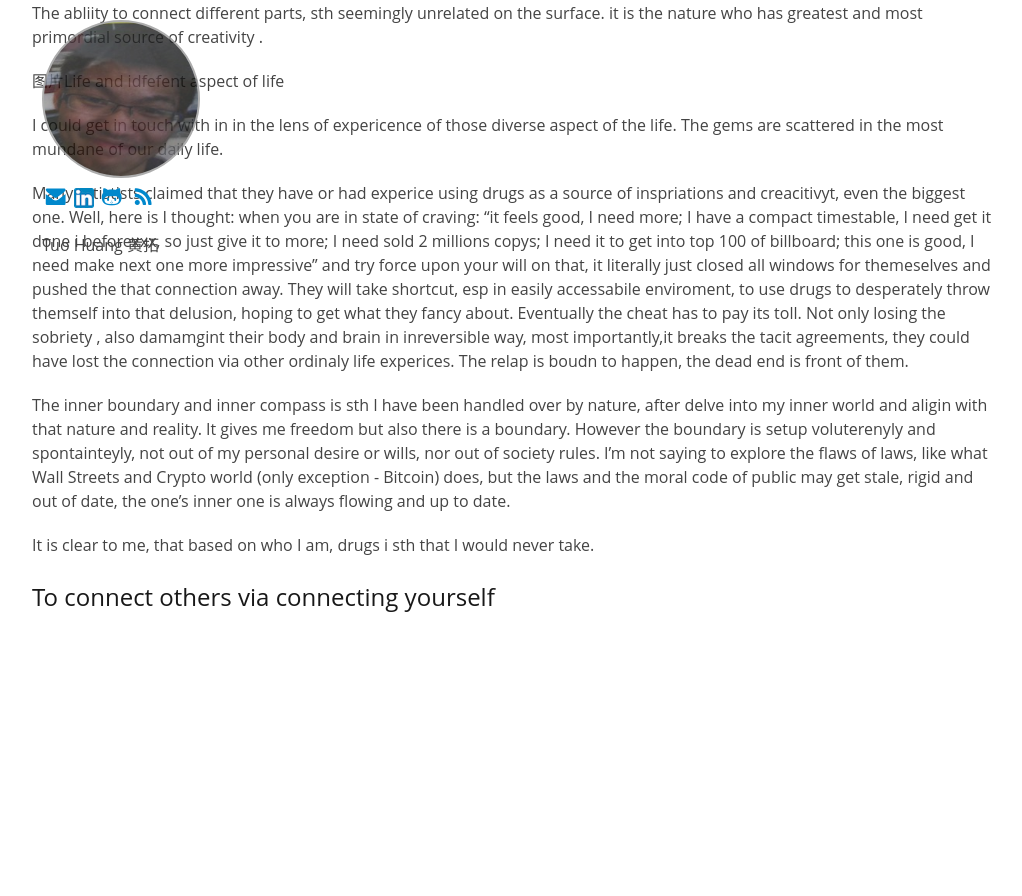
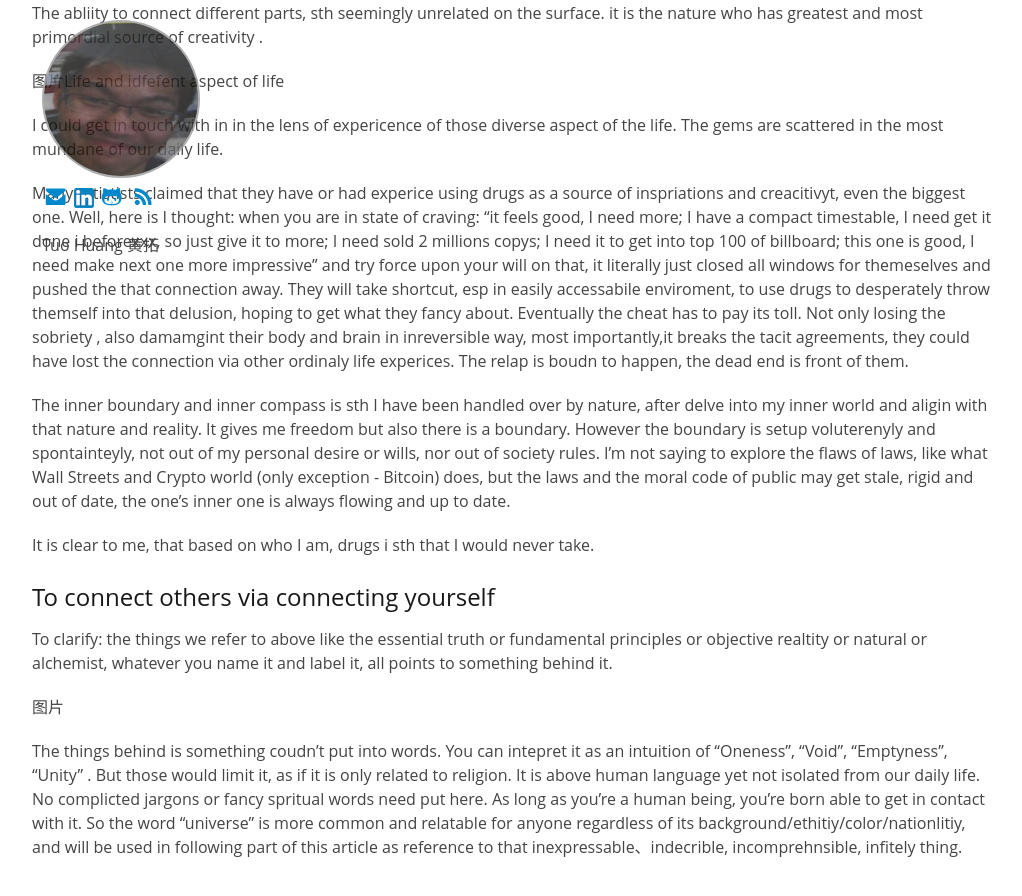
Before and after one commit to tuo/tuo.github.io, a Jekyll site: the page built from midlife crisis as programmer and AI.md, in a window 1280 px wide and 900 px high, scrolled down 4427 px. Shown: the top 896 px of the window, without its empty margins (128-1150 px from the left). Built offline with Jekyll 4.4.1, drawn with Linux system fonts in a browser that asks for light colours; our own code applies the rules of GitHub Pages for plain Markdown files; before the commit the page ends 5075 px from its top, so only the background shows below that.

Commit message:
commited

```diff
--- a/midlife crisis as programmer and AI.md
+++ b/midlife crisis as programmer and AI.md
@@ -111,3 +111,11 @@ The inner boundary and inner compass is sth I have been handled over by nature,
 It is clear to me, that based on who I am, drugs i sth that I would never take.
 
 ## To connect others via connecting yourself
+
+To clarify: the things we refer to above like the essential truth or fundamental principles  or objective realtity or natural or alchemist, whatever you name it and label it, all points to something behind it.
+
+
+
+图片
+
+The things behind is something coudn't put into words. You can intepret it as an intuition of  "Oneness", "Void", "Emptyness", "Unity" . But those would limit it, as if it is only related to religion.  It is above human language yet not isolated from our daily life. No complicted jargons or fancy spritual words need put here. As long as you're a human being,  you're born able to get in contact with it. So the word "universe" is more common and relatable for anyone regardless of its background/ethitiy/color/nationlitiy, and will be used in following part of this article as reference to that inexpressable、indecrible, incomprehnsible, infitely thing.
```
